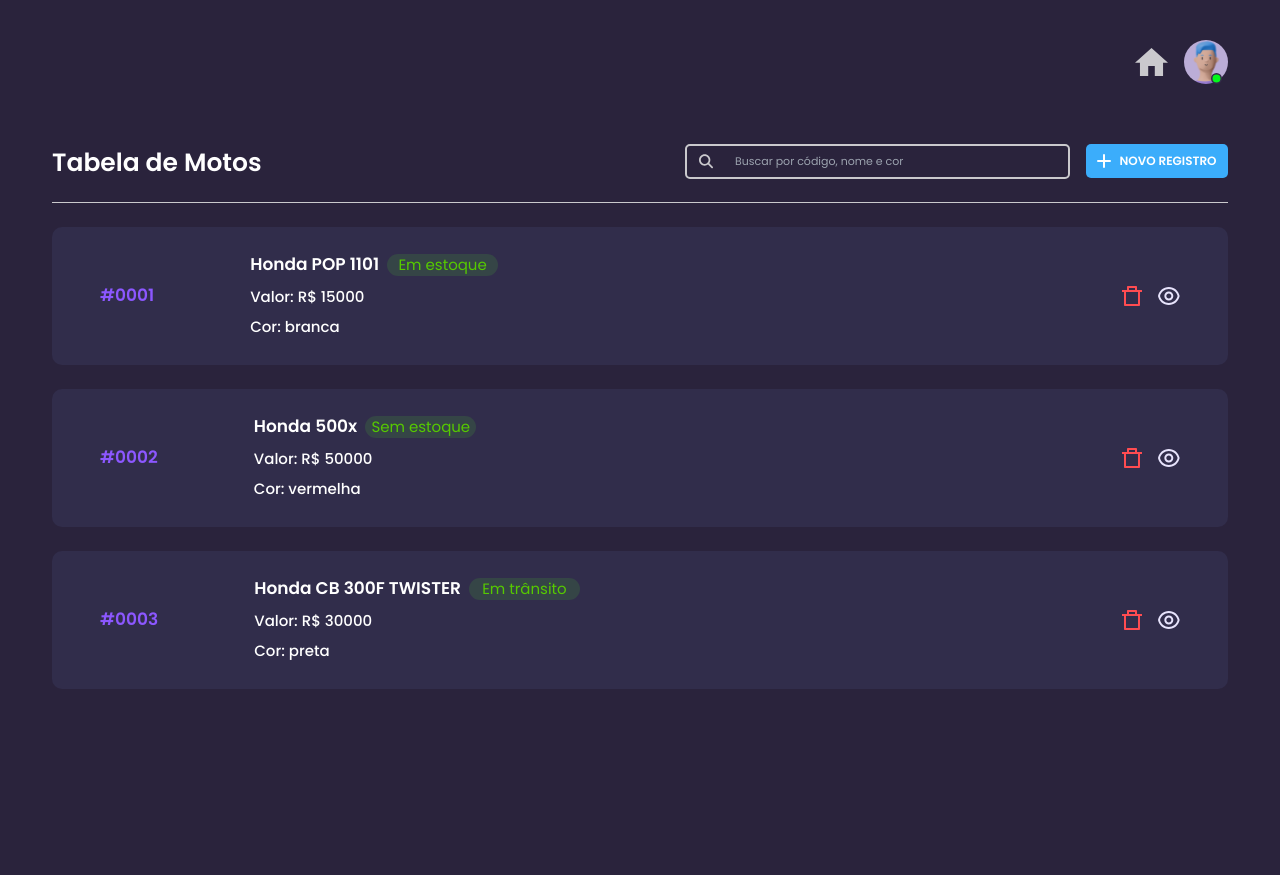
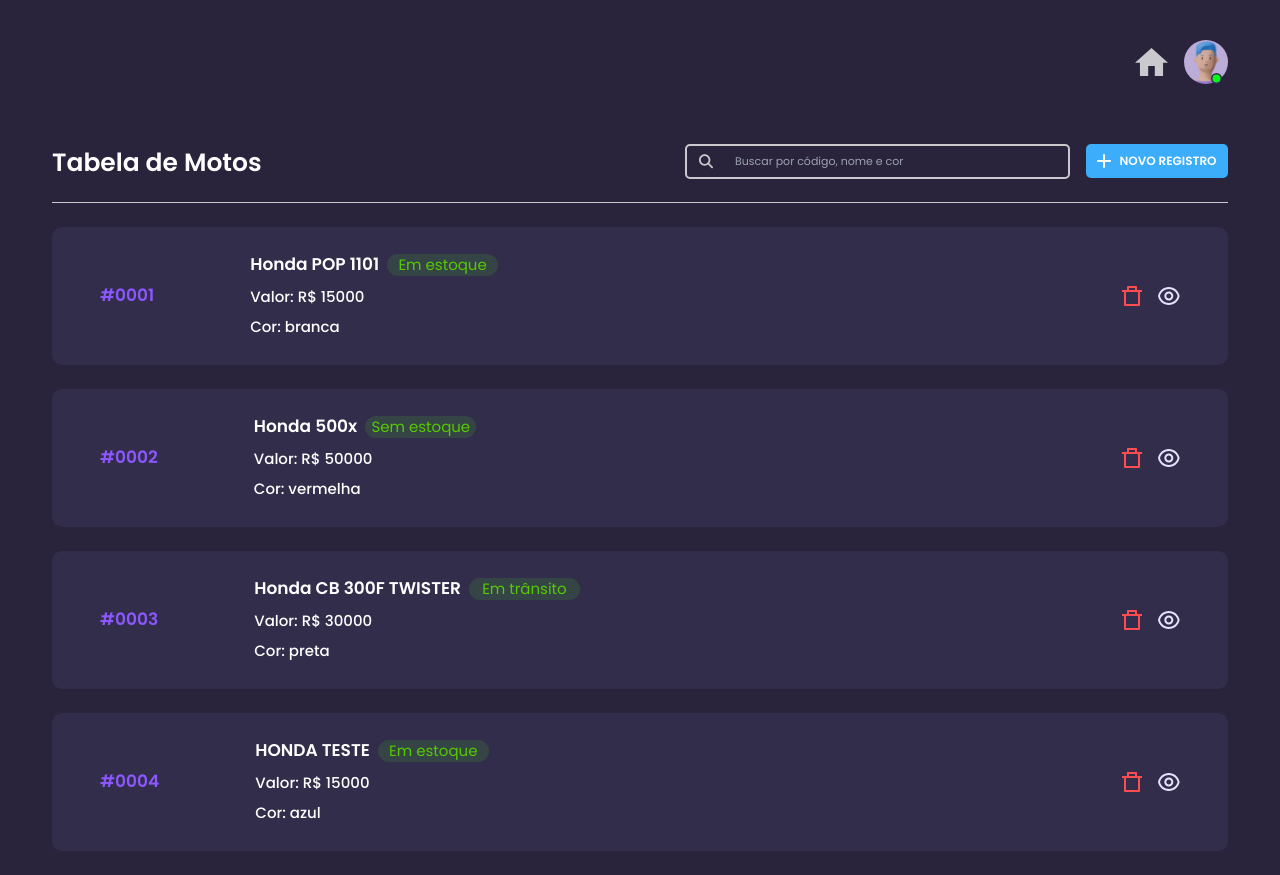
Before and after one commit to DevPBDias/teste-motocaSystems-frontEnd, a Next.js app: page / in a window 1280 px wide. Before the commit the page ends 800 px from the top, so only its background shows below. Built offline with nearby package versions, Linux system fonts and the light colour scheme; data requests are answered from the project's data file.

Commit message:
feat/fix: created POST fetch to add new moto and changed MotoData keys names

```diff
--- a/db.json
+++ b/db.json
@@ -2,24 +2,31 @@
   "motorcycles": [
     {
       "id": "0001",
-      "name": "Honda POP 1101",
+      "model": "Honda POP 1101",
       "color": "branca",
-      "value": "15000",
+      "price": "15000",
       "status": "Em estoque"
     },
     {
       "id": "0002",
-      "name": "Honda 500x",
+      "model": "Honda 500x",
       "color": "vermelha",
-      "value": "50000",
+      "price": "50000",
       "status": "Sem estoque"
     },
     {
       "id": "0003",
-      "name": "Honda CB 300F TWISTER",
+      "model": "Honda CB 300F TWISTER",
       "color": "preta",
-      "value": "30000",
+      "price": "30000",
       "status": "Em trânsito"
+    },
+    {
+      "id": "0004",
+      "model": "HONDA TESTE",
+      "color": "azul",
+      "price": "15000",
+      "status": "Em estoque"
     }
   ]
 }
--- a/src/components/Form.tsx
+++ b/src/components/Form.tsx
@@ -1,11 +1,12 @@
 "use client";
 
-import { FormProps } from "@/interfaces";
+import { DataProps, FormProps } from "@/interfaces";
 import Btn from "./Btn";
 import PageTitle from "./PageTitle";
 import { useForm } from "react-hook-form";
 import { zodResolver } from "@hookform/resolvers/zod";
 import * as z from "zod";
+import { createData } from "@/utils/fetchFunctions";
 
 const motoSchema = z.object({
   id: z.string(),
@@ -15,18 +16,30 @@
   status: z.string(),
 });
 
-type MotoData = z.infer<typeof motoSchema>;
-
 const Form = ({ title, icon, btnName, btnHandleFunction }: FormProps) => {
   const {
     register,
     handleSubmit,
     formState: { errors, isSubmitSuccessful },
     reset,
-    getValues,
-  } = useForm<MotoData>({ resolver: zodResolver(motoSchema) });
+  } = useForm<DataProps>({ resolver: zodResolver(motoSchema) });
 
-  const onSubmit = (data: MotoData) => console.log(data);
+  const resetForm = () => {
+    if (isSubmitSuccessful) {
+      reset({
+        id: "",
+        model: "",
+        color: "",
+        price: "",
+        status: "",
+      });
+    }
+  };
+
+  const onSubmit = async (data: DataProps) => {
+    createData(data);
+    resetForm();
+  };
 
   return (
     <section className="flex flex-col items-center mt-20 gap-12">
@@ -44,6 +57,7 @@
             {...register("id")}
             placeholder="#"
           />
+          {errors.id && <span>{errors.id.message}</span>}
         </div>
         <div className="relative rounded-[5px] border-2 border-[--text-white] h-[50px] w-[419px]">
           <label
@@ -56,6 +70,7 @@
             className="bg-[--bg-primary] h-full w-full pl-5 text-[13px] leading-[19.5px]"
             {...register("model")}
           />
+          {errors.model && <span>{errors.model.message}</span>}
         </div>
         <div className="relative rounded-[5px] border-2 border-[--text-white] h-[50px] w-[419px]">
           <label
@@ -68,6 +83,7 @@
             className="bg-[--bg-primary] h-full w-full pl-5 text-[13px] leading-[19.5px]"
             {...register("color")}
           />
+          {errors.color && <span>{errors.color.message}</span>}
         </div>
         <div className="relative rounded-[5px] border-2 border-[--text-white] h-[50px] w-[419px]">
           <label
@@ -80,6 +96,7 @@
             className="bg-[--bg-primary] h-full w-full pl-5 text-[13px] leading-[19.5px]"
             {...register("price")}
           />
+          {errors.price && <span>{errors.price.message}</span>}
         </div>
         <div className="relative rounded-[5px] border-2 border-[--text-white] h-[50px] w-[419px]">
           <label
--- a/src/components/MotoCard.tsx
+++ b/src/components/MotoCard.tsx
@@ -8,19 +8,19 @@
     <section className="w-full h-[138px] flex flex-row justify-between items-center bg-[--bg-secondary] rounded-[10px] px-12 my-6">
       <section className="flex flex-row justify-center items-center gap-24 ">
         <p className="text-[--text-purple] font-semibold text-[17px] leading-[25.5px] ">
-          #{moto?.id}
+          #{moto.id}
         </p>
         <div className="flex flex-col gap-2">
           <div className="flex flex-row justify-center items-center gap-2">
             <p className="font-semibold text-[17px] leading-[25.5px] ">
-              {moto?.name}
+              {moto.model}
             </p>
             <p className="rounded-[35px] w-[111px] text-[15px] leading-[22.5px] bg-[--status-bg-green] text-[--status-text-green] text-center">
-              {moto?.status}
+              {moto.status}
             </p>
           </div>
           <p className="text-[15px] leading-[22.5px] font-medium">
-            Valor: R$ {moto?.value}
+            Valor: R$ {moto?.price}
           </p>
           <p className="text-[15px] leading-[22.5px] font-medium">
             Cor: {moto?.color}
--- a/src/interfaces/index.ts
+++ b/src/interfaces/index.ts
@@ -1,8 +1,8 @@
 export interface DataProps {
   id: string;
-  name: string;
+  model: string;
   color: string;
-  value: string;
+  price: string;
   status: string;
 }
 
--- a/src/utils/fetchFunctions.ts
+++ b/src/utils/fetchFunctions.ts
@@ -1,7 +1,27 @@
+import { DataProps } from "@/interfaces";
+
 export async function getData() {
-  const res = await fetch("http://localhost:8000/motorcycles");
+  try {
+    const response = await fetch("http://localhost:8000/motorcycles");
+    return response.json();
+  } catch (error) {
+    console.error("Error:", error);
+  }
+}
 
-  if (!res.ok) throw new Error("Failed to fetch data");
+export async function createData(data: DataProps) {
+  try {
+    const response = await fetch("http://localhost:8000/motorcycles", {
+      method: "POST",
+      headers: {
+        "Content-Type": "application/json",
+      },
+      body: JSON.stringify(data),
+    });
 
-  return res.json();
+    const result = await response.json();
+    console.log("Success:", result);
+  } catch (error) {
+    console.error("Error:", error);
+  }
 }
```
